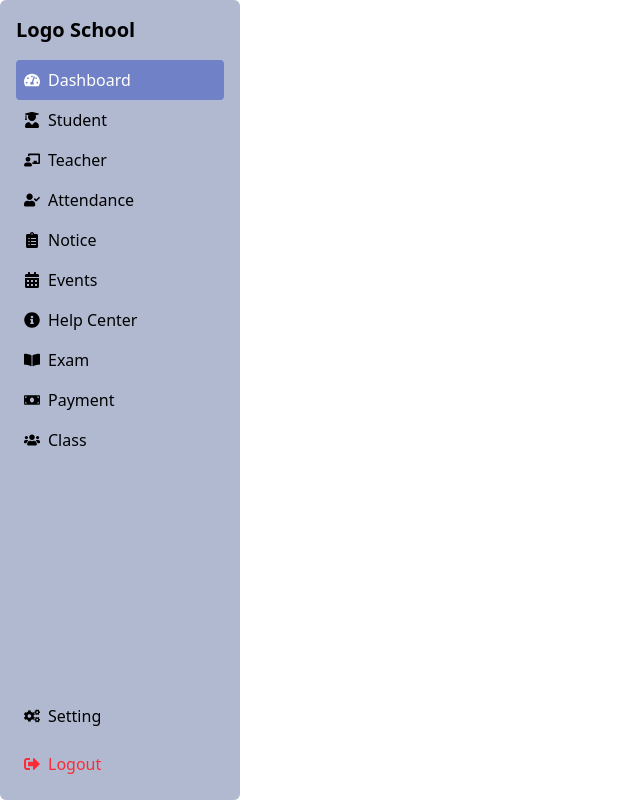
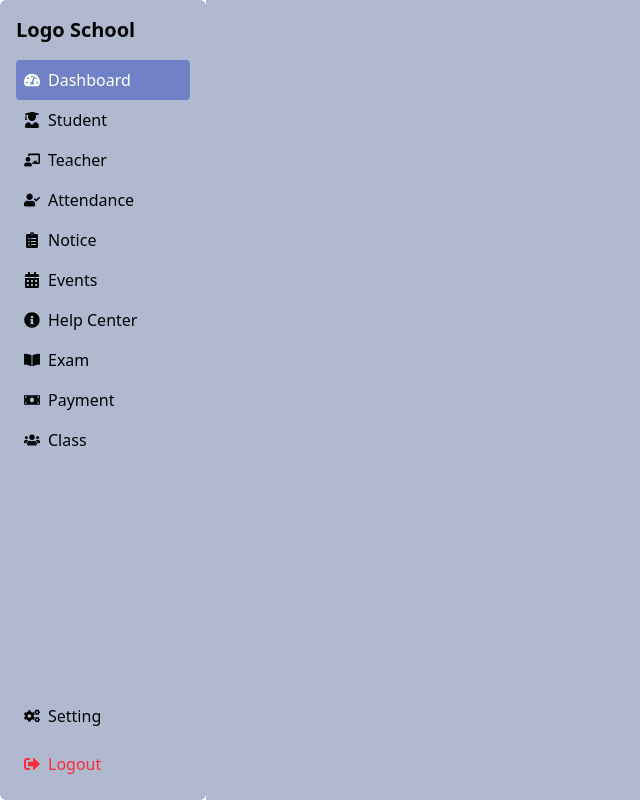
Before and after one commit to sujansijakhow/School-System, a React (Vite) app: page / in a window 1280 px wide. Shown: the whole page, without its empty margins (0-640 px from the left). Built offline with nearby package versions, Linux system fonts and the light colour scheme.

Commit message:
Navbar featured

```diff
--- a/src/App.jsx
+++ b/src/App.jsx
@@ -1,14 +1,17 @@
 import React, {  useState } from 'react'
 
 import Sidebar from './components/Sidebar'
+import Navbar from './components/Navbar'
 
 function App() {
 
   return (
-    <>
+    <div className='flex '>
 
       <Sidebar />
-    </>
+      <Navbar />
+    </div>
+
   )
 }
 
```
